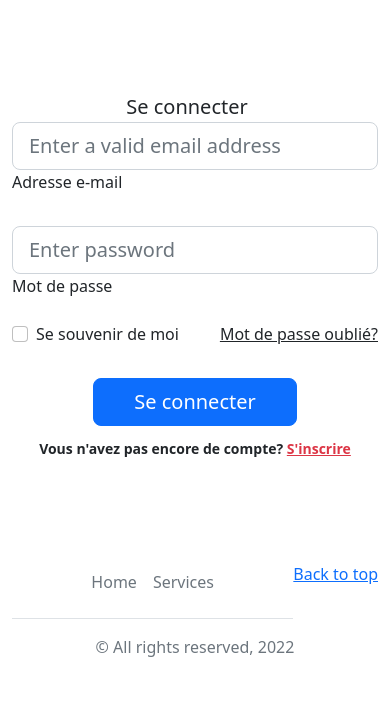
After one commit to RolaMmss/Projet-SAS-IA, a Django app: page /signin/ in a window 390 px wide. The commit adds this page. Shown: the part 467-1182 px from the top of the page. Run offline with Django 4.2, Linux system fonts and the light colour scheme.

Commit message:
commited signin et signup htmls

```diff
--- a/image_detection/image_detection/urls.py
+++ b/image_detection/image_detection/urls.py
@@ -21,10 +21,7 @@ from myapp import views
 
 urlpatterns = [
     path('admin/', admin.site.urls),
-    # path('signin/', signin, name = "signin")
-    # path('user/add/', views.user_create, name='user-create'),
-    # path('users/', views.user_list, name='user-list'),
-    # path('users/<int:id>/', views.user_detail, name='user-detail'),
-    #  path('accounts/login', include('django.contrib.auth.urls')),
-     path('services/', views.services, name='services')
+    path('services/', views.services, name='services'),
+    path('signin/', views.signin, name = 'signin'),
+    path('signup/', views.signup, name = 'signup'),
 ]
--- /dev/null
+++ b/image_detection/myapp/templates/signin.html
@@ -0,0 +1,99 @@
+{% extends 'base.html' %}
+
+{% block content %}
+
+<section class="vh-100">
+    <div class="container-fluid h-custom">
+      <div class="row d-flex justify-content-center align-items-center h-100">
+        <div class="col-md-9 col-lg-6 col-xl-5">
+          <img src="https://mdbcdn.b-cdn.net/img/Photos/new-templates/bootstrap-login-form/draw2.webp"
+            class="img-fluid" alt="Sample image">
+        </div>
+        <div class="col-md-8 col-lg-6 col-xl-4 offset-xl-1">
+          <form>
+            <div class="d-flex flex-row align-items-center justify-content-center justify-content-lg-start">
+               <p class="lead fw-normal mb-0 me-3">Se connecter
+                {% comment %}with</p>
+              <button type="button" class="btn btn-primary btn-floating mx-1">
+                <i class="fab fa-facebook-f"></i>
+              </button>
+
+              <button type="button" class="btn btn-primary btn-floating mx-1">
+                <i class="fab fa-twitter"></i>
+              </button>
+
+              <button type="button" class="btn btn-primary btn-floating mx-1">
+                <i class="fab fa-linkedin-in"></i>
+              </button> {% endcomment %}
+            </div>
+
+            {% comment %} <div class="divider d-flex align-items-center my-4">
+              <p class="text-center fw-bold mx-3 mb-0">Or</p>
+            </div> {% endcomment %}
+
+            <!-- Email input -->
+            <div class="form-outline mb-4">
+              <input type="email" id="form3Example3" class="form-control form-control-lg"
+                placeholder="Enter a valid email address" />
+              <label class="form-label" for="form3Example3">Adresse e-mail</label>
+            </div>
+
+            <!-- Password input -->
+            <div class="form-outline mb-3">
+              <input type="password" id="form3Example4" class="form-control form-control-lg"
+                placeholder="Enter password" />
+              <label class="form-label" for="form3Example4">Mot de passe</label>
+            </div>
+
+            <div class="d-flex justify-content-between align-items-center">
+              <!-- Checkbox -->
+              <div class="form-check mb-0">
+                <input class="form-check-input me-2" type="checkbox" value="" id="form2Example3" />
+                <label class="form-check-label" for="form2Example3">
+                  Se souvenir de moi
+                </label>
+              </div>
+              <a href="#!" class="text-body">Mot de passe oublié?</a>
+            </div>
+
+            <div class="text-center text-lg-start mt-4 pt-2">
+              <button type="button" class="btn btn-primary btn-lg"
+                style="padding-left: 2.5rem; padding-right: 2.5rem;">Se connecter</button>
+              <p class="small fw-bold mt-2 pt-1 mb-0">Vous n'avez pas encore de compte? <a href="#!"
+                  class="link-danger">S'inscrire</a></p>
+            </div>
+
+          </form>
+        </div>
+      </div>
+    </div>
+    {% comment %} <div
+      class="d-flex flex-column flex-md-row text-center text-md-start justify-content-between py-4 px-4 px-xl-5 bg-primary">
+      <!-- Copyright -->
+      <div class="text-white mb-3 mb-md-0">
+        Copyright © 2020. All rights reserved.
+      </div>
+      <!-- Copyright -->
+
+      <!-- Right -->
+      <div>
+        <a href="#!" class="text-white me-4">
+          <i class="fab fa-facebook-f"></i>
+        </a>
+        <a href="#!" class="text-white me-4">
+          <i class="fab fa-twitter"></i>
+        </a>
+        <a href="#!" class="text-white me-4">
+          <i class="fab fa-google"></i>
+        </a>
+        <a href="#!" class="text-white">
+          <i class="fab fa-linkedin-in"></i>
+        </a>
+      </div>
+      <!-- Right -->
+    </div> {% endcomment %}
+  </section>
+
+
+
+{% endblock content %}
--- a/image_detection/myapp/views.py
+++ b/image_detection/myapp/views.py
@@ -43,3 +43,19 @@ def services(request):
            'services.html',  # pointe vers le nouveau nom de modèle
    )
         #    {'users': users})
+
+# Create Sign in page
+def signin(request):
+#    users = User.objects.all()
+   return render(request,
+           'signin.html',  # pointe vers le nouveau nom de modèle
+   )
+        #    {'users': users})
+
+# Login page
+def signup(request):
+#    users = User.objects.all()
+   return render(request,
+           'signup.html',  # pointe vers le nouveau nom de modèle
+   )
+        #    {'users': users})
--- a/image_detection/templates/base.html
+++ b/image_detection/templates/base.html
@@ -12,6 +12,9 @@
     <script src="https://cdn.jsdelivr.net/npm/bootstrap@5.2.2/dist/js/bootstrap.bundle.min.js" integrity="sha384-OERcA2EqjJCMA+/3y+gxIOqMEjwtxJY7qPCqsdltbNJuaOe923+mo//f6V8Qbsw3" crossorigin="anonymous"></script>
 
 
+    <link rel="canonical" href="https://getbootstrap.com/docs/5.2/examples/sign-in/">
+
+
     <title>Document</title>
 </head>
 
```
Also changed, not shown: image_detection/myapp/templates/signup.html (added, +79 -0 lines), image_detection/myapp/templates/user_create.html (deleted, +0 -7 lines), image_detection/myapp/templates/user_detail.html (deleted, +0 -9 lines), image_detection/myapp/templates/user_list.html (deleted), 1 other file.
